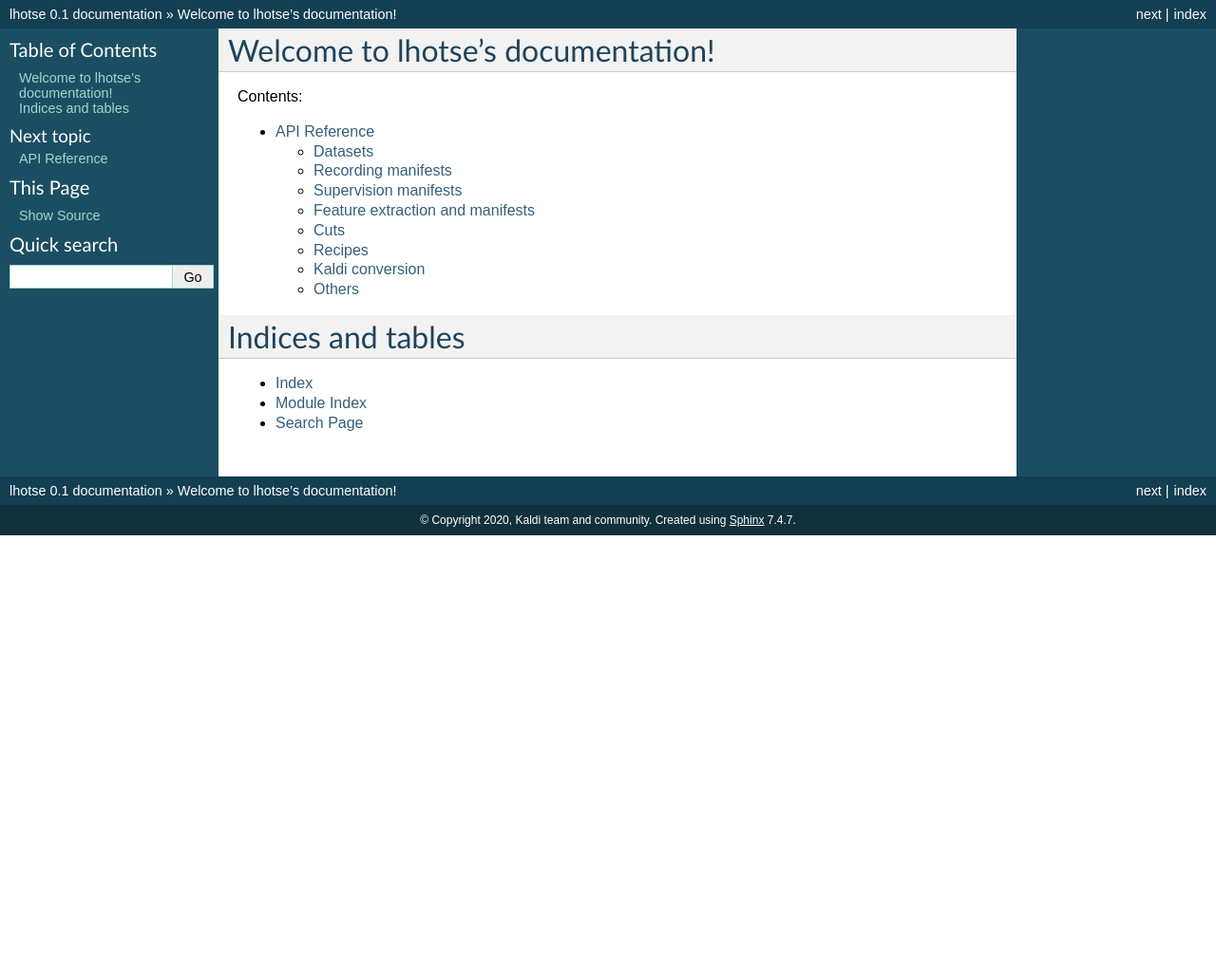
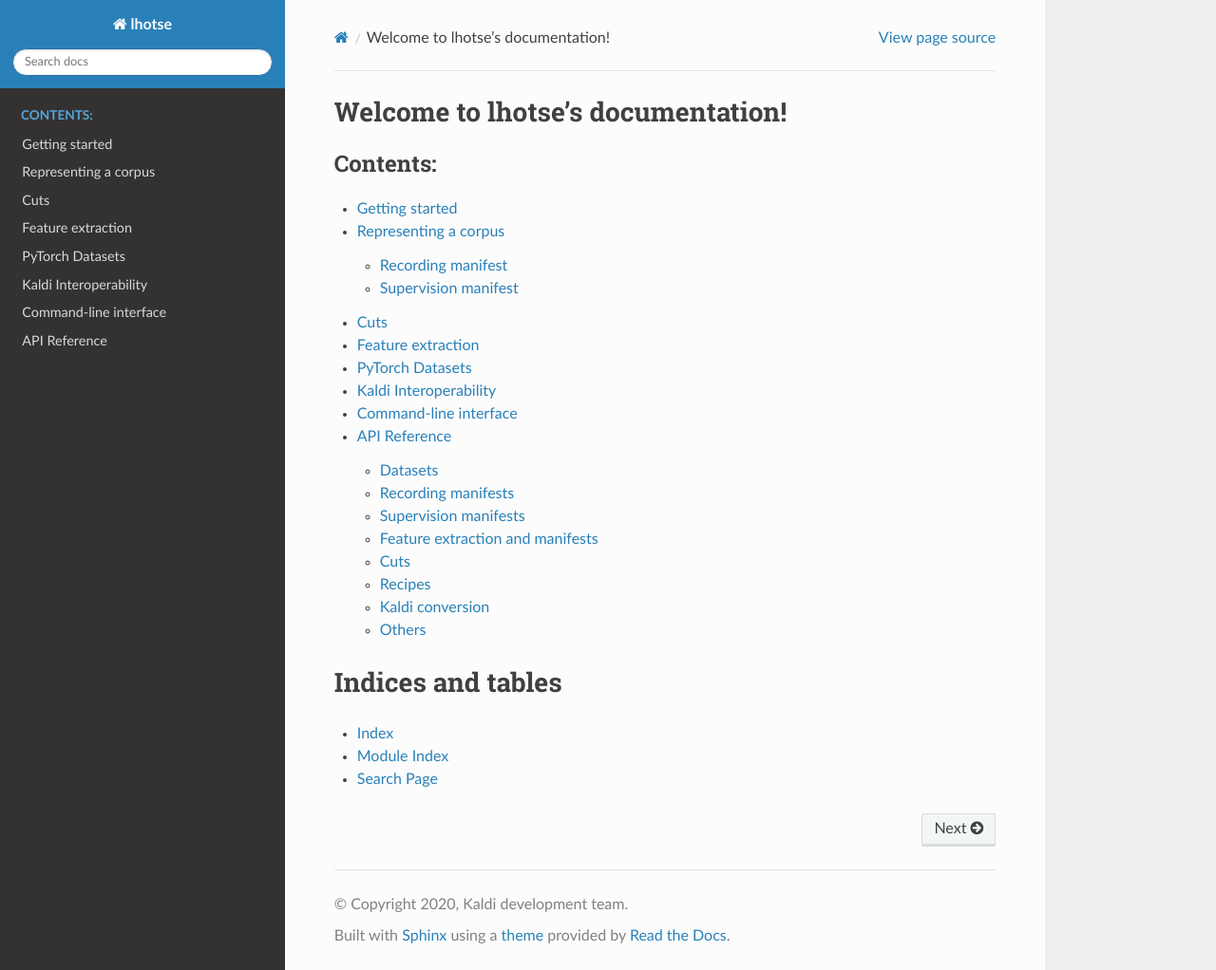
Before and after one commit to lhotse-speech/lhotse, a Sphinx documentation site: the page built from docs/index.rst, in a window 1280 px wide and 1022 px high. Shown: the whole window at 95% size. Built offline with Sphinx 7.4.7 and the Read the Docs theme 2.0.0, drawn with Linux system fonts in a browser that asks for light colours.

Commit message:
Read-the-docs theme and documentation index outline

```diff
--- /dev/null
+++ b/docs/cli.rst
@@ -0,0 +1,2 @@
+Command-line interface
+======================
--- a/docs/conf.py
+++ b/docs/conf.py
@@ -14,16 +14,17 @@
 # import sys
 # sys.path.insert(0, os.path.abspath('.'))
 
+# noinspection PyUnresolvedReferences
+import sphinx_rtd_theme
 
 # -- Project information -----------------------------------------------------
 
 project = 'lhotse'
-copyright = '2020, Kaldi team and community'
-author = 'Kaldi team and community'
+copyright = '2020, Kaldi development team'
+author = 'Kaldi development team'
 
 # The full version, including alpha/beta/rc tags
 release = '0.1'
-
 
 # -- General configuration ---------------------------------------------------
 
@@ -31,7 +32,8 @@
 # extensions coming with Sphinx (named 'sphinx.ext.*') or your custom
 # ones.
 extensions = [
-    'sphinx.ext.autodoc'
+    'sphinx.ext.autodoc',
+    'sphinx_rtd_theme'
 ]
 
 # Add any paths that contain templates here, relative to this directory.
@@ -48,7 +50,7 @@
 # The theme to use for HTML and HTML Help pages.  See the documentation for
 # a list of builtin themes.
 #
-html_theme = 'default'
+html_theme = 'sphinx_rtd_theme'
 
 # Add any paths that contain custom static files (such as style sheets) here,
 # relative to this directory. They are copied after the builtin static files,
--- /dev/null
+++ b/docs/corpus.rst
@@ -0,0 +1,8 @@
+Representing a corpus
+=====================
+
+Recording manifest
+------------------
+
+Supervision manifest
+--------------------
--- /dev/null
+++ b/docs/cuts.rst
@@ -0,0 +1,2 @@
+Cuts
+====
--- /dev/null
+++ b/docs/datasets.rst
@@ -0,0 +1,2 @@
+PyTorch Datasets
+================
--- /dev/null
+++ b/docs/features.rst
@@ -0,0 +1,2 @@
+Feature extraction
+==================
--- /dev/null
+++ b/docs/getting-started.rst
@@ -0,0 +1,2 @@
+Getting started
+===============
--- a/docs/index.rst
+++ b/docs/index.rst
@@ -10,6 +10,13 @@
    :maxdepth: 2
    :caption: Contents:
 
+   getting-started.rst
+   corpus.rst
+   cuts.rst
+   features.rst
+   datasets.rst
+   kaldi.rst
+   cli.rst
    api.rst
 
 
--- /dev/null
+++ b/docs/kaldi.rst
@@ -0,0 +1,2 @@
+Kaldi Interoperability
+======================
--- a/requirements.txt
+++ b/requirements.txt
@@ -11,3 +11,4 @@
 cytoolz
 matplotlib
 flake8
+sphinx_rtd_theme
```
